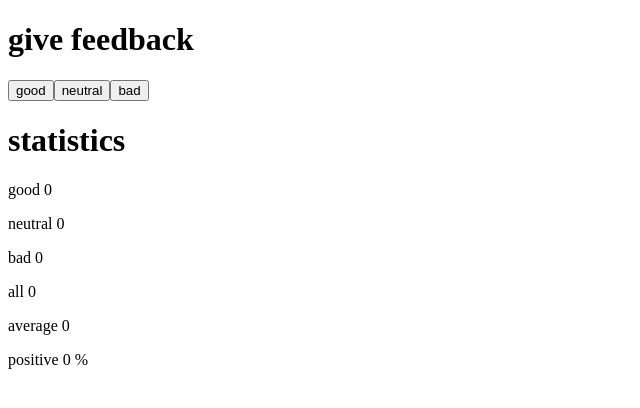
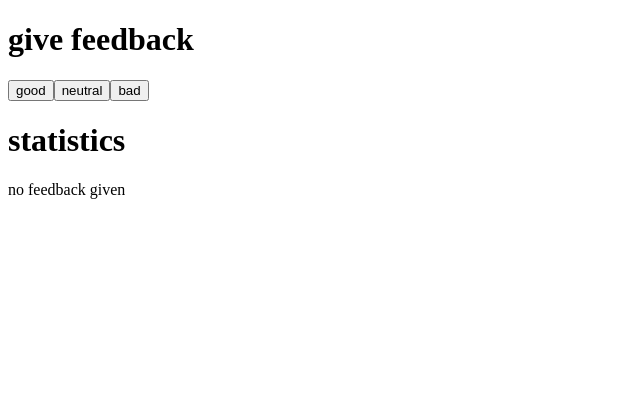
Before and after one commit to LiamMahoney/full_stack_open, a React (Create React App) app in the folder part1/courseinfo/: page / in a window 1280 px wide. Shown: the top 408 px of the page, without its empty margins (0-640 px from the left). Built offline with nearby package versions, Linux system fonts and the light colour scheme.

Commit message:
exercise 1.9

```diff
--- a/part1/courseinfo/src/App.js
+++ b/part1/courseinfo/src/App.js
@@ -1,6 +1,7 @@
 import React, { useState } from 'react'
 
 const Statistics = (props) => {
+  if (props.good || props.neutral || props.bad) {
     return (
       <>
         <h1>statistics</h1>
@@ -12,6 +13,15 @@ const Statistics = (props) => {
         <p>positive {props.good > 0 || props.neutral > 0 || props.bad > 0 ? (props.good / (props.good + props.neutral + props.bad)) * 100 : 0} %</p>
       </>
     )
+  } else {
+    return (
+      <>
+        <h1>statistics</h1>
+        <p>no feedback given</p>
+      </>
+    )
+  }
+
 }
 
 const App = () => {
```
Lines whose indentation alone changed are shown as unchanged.
